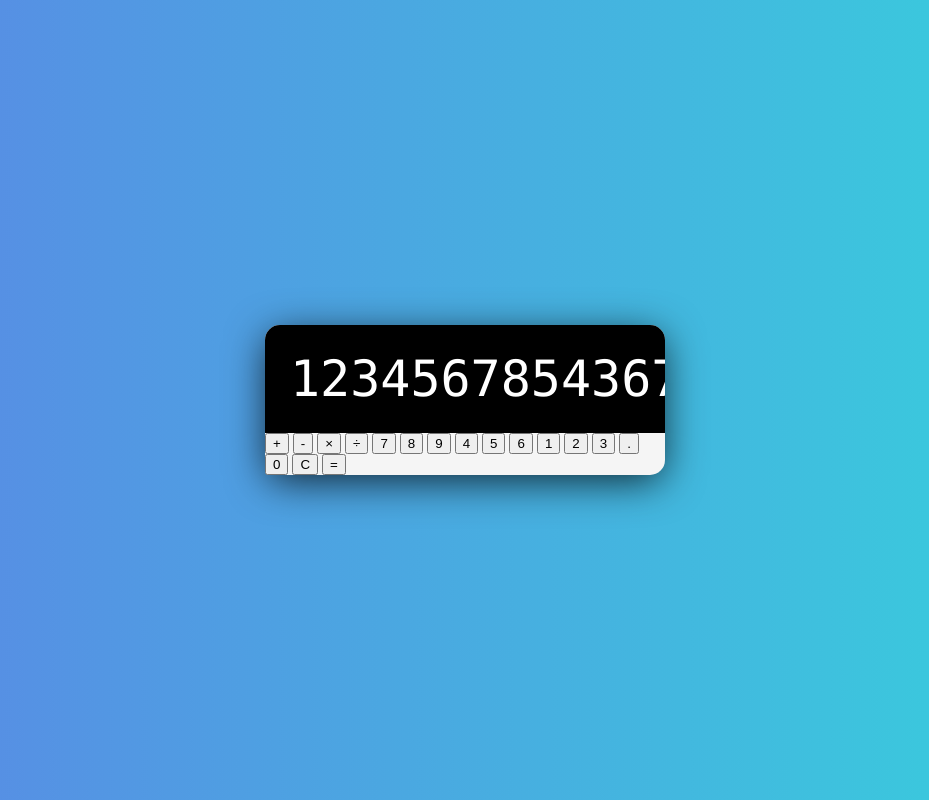
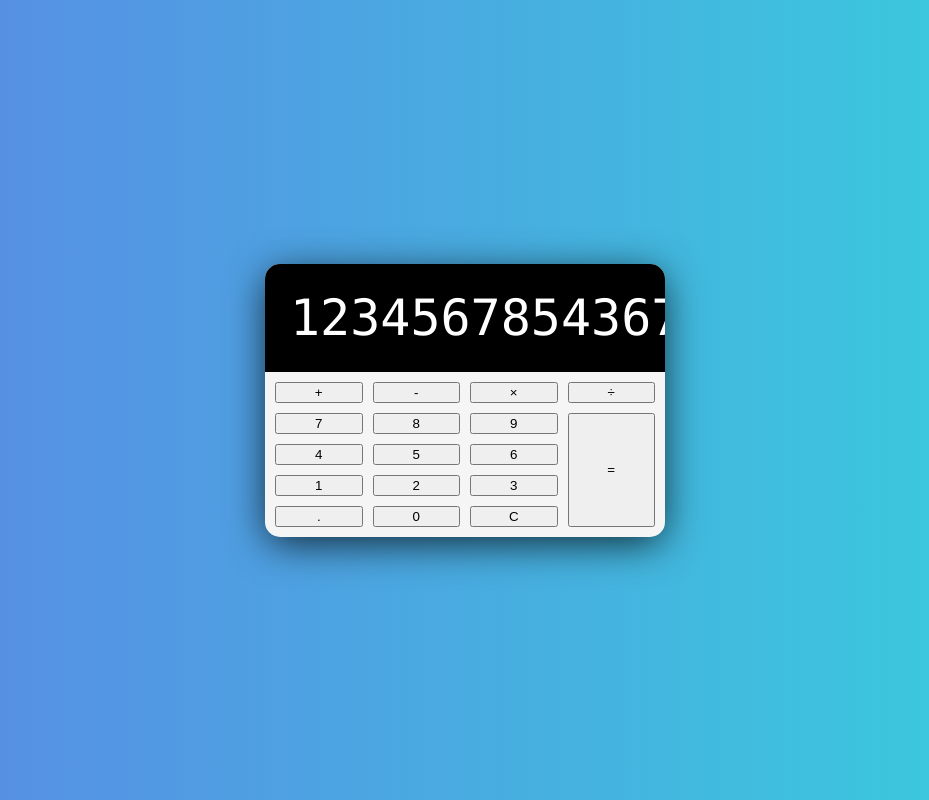
Before and after one commit to ponjae/calculator, a plain HTML site: page index.html in a window 1280 px wide. Shown: the whole page, without its empty margins (175-1104 px from the left). Drawn offline with Linux system fonts and the light colour scheme.

Commit message:
Button layout added

```diff
--- a/style.css
+++ b/style.css
@@ -54,3 +54,15 @@ body {
   ::-webkit-scrollbar-thumb:hover {
     background: #555;
   }
+
+.calculator-buttons {
+    display: grid;
+    grid-template-columns: repeat(4, 1fr);
+    gap: 10px;
+    padding: 10px;
+}
+
+.equal-sign {
+    grid-column: -2;
+    grid-row: 2 / span 4;
+}
```
